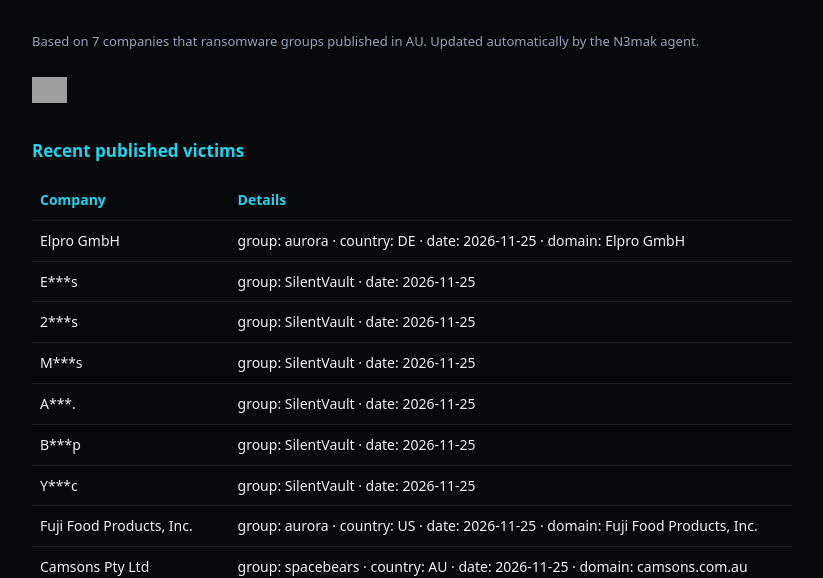
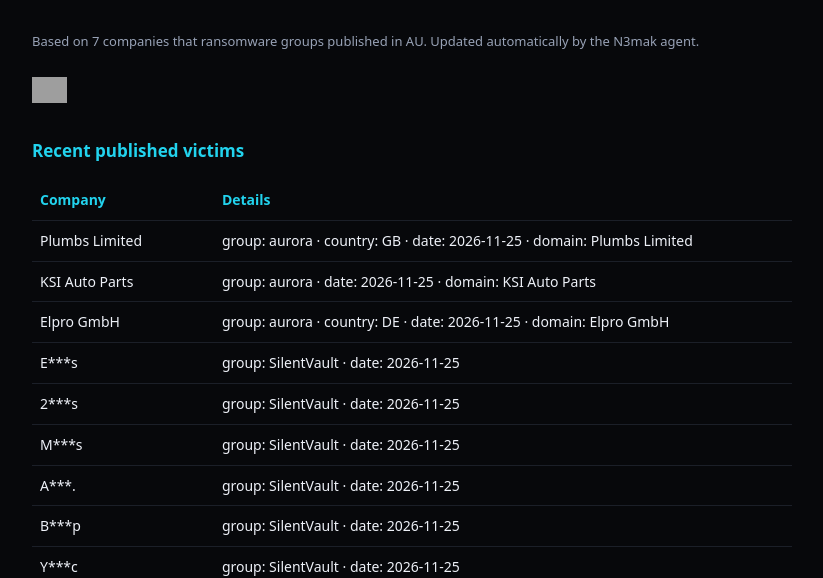
Before and after one commit to Namak7678/n3mak-radar, a plain HTML site: page AU.html in a window 1280 px wide. Shown: the part 229-807 px from the top of the page, without its empty margins (228-1051 px from the left). Drawn offline with Linux system fonts and the light colour scheme; grey boxes are pictures that could not be loaded.

Commit message:
Country page AU

```diff
--- a/AU.html
+++ b/AU.html
@@ -14,7 +14,7 @@ img{margin-top:12px}</style></head><body><div class="wrap">
 <p class="dim">Based on 7 companies that ransomware groups published in AU. Updated automatically by the N3mak agent.</p>
 <img src="https://n3mak-bot-n7dx.onrender.com/badge/AU.svg" alt="AU exposure badge" height="26">
 <h2>Recent published victims</h2>
-<table><tr><th>Company</th><th>Details</th></tr><tr><td>Elpro GmbH</td><td>group: aurora · country: DE · date: 2026-11-25 · domain: Elpro GmbH</td></tr><tr><td>E***s</td><td>group: SilentVault · date: 2026-11-25</td></tr><tr><td>2***s</td><td>group: SilentVault · date: 2026-11-25</td></tr><tr><td>M***s</td><td>group: SilentVault · date: 2026-11-25</td></tr><tr><td>A***.</td><td>group: SilentVault · date: 2026-11-25</td></tr><tr><td>B***p</td><td>group: SilentVault · date: 2026-11-25</td></tr><tr><td>Y***c</td><td>group: SilentVault · date: 2026-11-25</td></tr><tr><td>Fuji Food Products, Inc.</td><td>group: aurora · country: US · date: 2026-11-25 · domain: Fuji Food Products, Inc.</td></tr><tr><td>Camsons Pty Ltd</td><td>group: spacebears · country: AU · date: 2026-11-25 · domain: camsons.com.au</td></tr><tr><td>Groupe Gagneraud</td><td>group: thegentlemen · country: FR · date: 2026-11-24 · domain: gagneraud.fr</td></tr><tr><td>Innovation Industries, Inc.</td><td>group: aurora · date: 2026-11-24 · domain: Innovation Industries, Inc.</td></tr><tr><td>Liftstar GmbH</td><td>group: aurora · country: DE · date: 2026-11-24 · domain: Liftstar GmbH</td></tr></table>
+<table><tr><th>Company</th><th>Details</th></tr><tr><td>Plumbs Limited</td><td>group: aurora · country: GB · date: 2026-11-25 · domain: Plumbs Limited</td></tr><tr><td>KSI Auto Parts</td><td>group: aurora · date: 2026-11-25 · domain: KSI Auto Parts</td></tr><tr><td>Elpro GmbH</td><td>group: aurora · country: DE · date: 2026-11-25 · domain: Elpro GmbH</td></tr><tr><td>E***s</td><td>group: SilentVault · date: 2026-11-25</td></tr><tr><td>2***s</td><td>group: SilentVault · date: 2026-11-25</td></tr><tr><td>M***s</td><td>group: SilentVault · date: 2026-11-25</td></tr><tr><td>A***.</td><td>group: SilentVault · date: 2026-11-25</td></tr><tr><td>B***p</td><td>group: SilentVault · date: 2026-11-25</td></tr><tr><td>Y***c</td><td>group: SilentVault · date: 2026-11-25</td></tr><tr><td>Fuji Food Products, Inc.</td><td>group: aurora · country: US · date: 2026-11-25 · domain: Fuji Food Products, Inc.</td></tr><tr><td>Camsons Pty Ltd</td><td>group: spacebears · country: AU · date: 2026-11-25 · domain: camsons.com.au</td></tr><tr><td>Groupe Gagneraud</td><td>group: thegentlemen · country: FR · date: 2026-11-24 · domain: gagneraud.fr</td></tr></table>
 <h2>Put this badge on your site</h2>
 <p class="dim">Copy one line, it stays current:</p>
 <pre style="background:#12141b;padding:12px;border-radius:10px;overflow-x:auto;font-size:12px">&lt;img src="https://n3mak-bot-n7dx.onrender.com/badge/AU.svg" alt="AU exposure" height="26"&gt;</pre>
```
